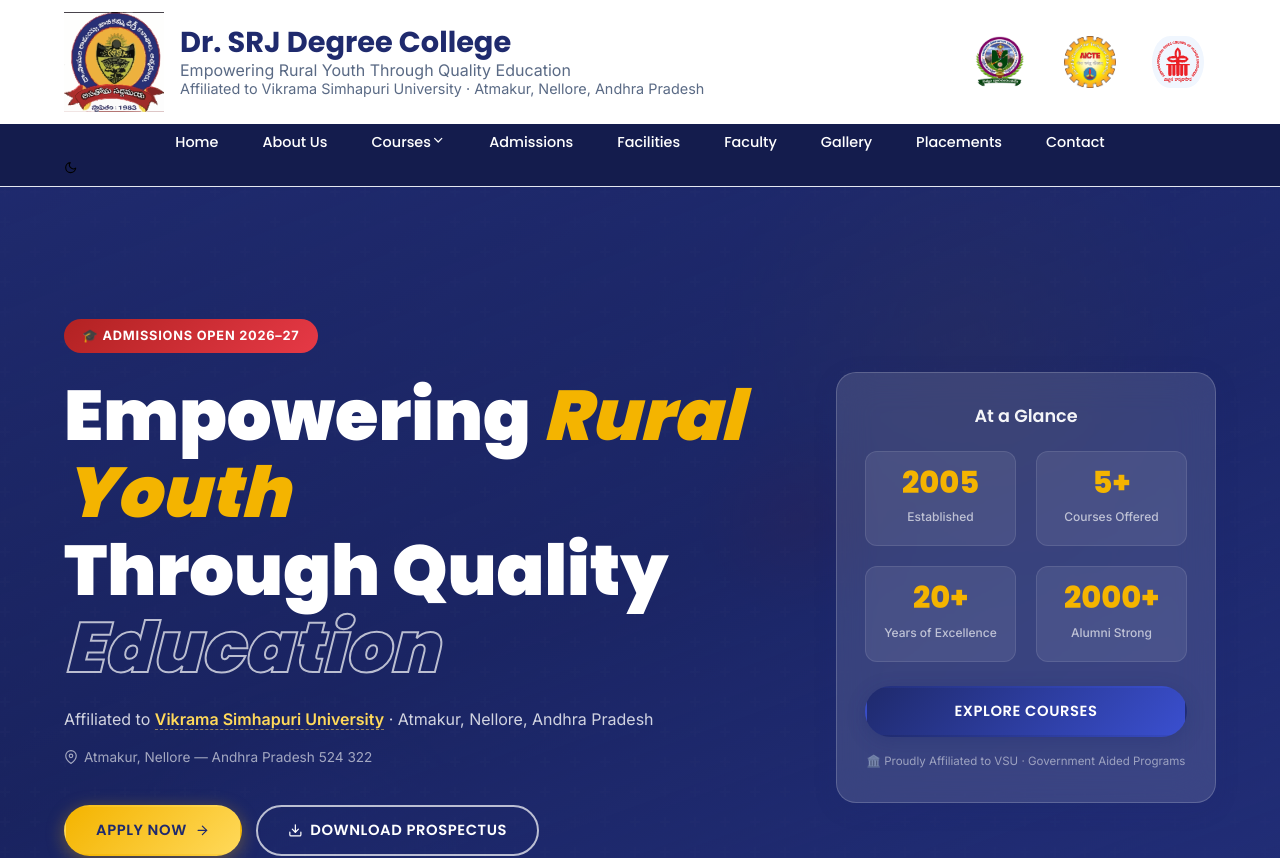
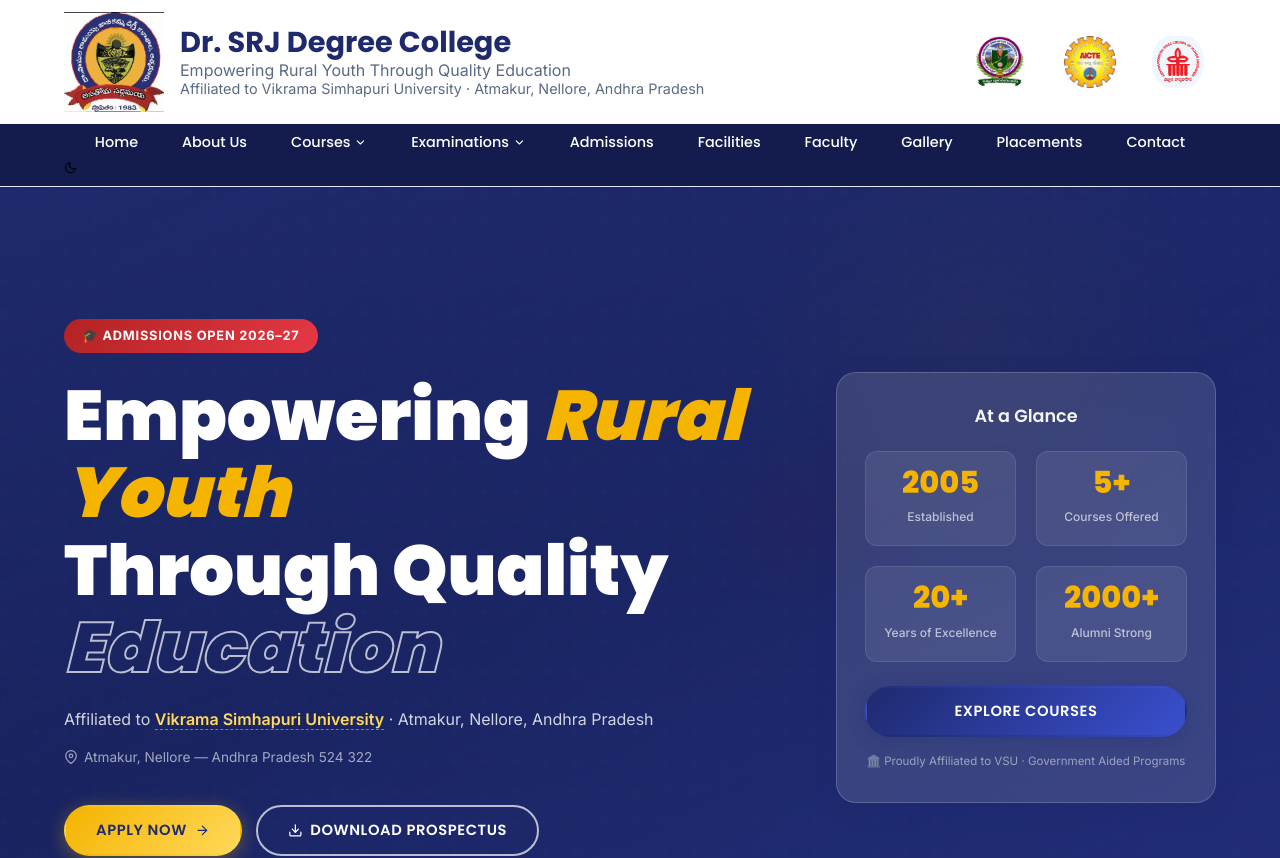
Before and after one commit to Pranay-Bhaskar/SRJ_Degree_college, a React (Vite) app in the folder frontend/: page / in a window 1280 px wide. Shown: the top 858 px of the page. Built offline with nearby package versions, Linux system fonts and the light colour scheme.

Commit message:
add exam nav

```diff
--- a/frontend/src/components/Navbar.css
+++ b/frontend/src/components/Navbar.css
@@ -289,6 +289,15 @@
   gap: 16px;
 }
 
+.navbar__chevron {
+  display: inline-block;
+  vertical-align: middle;
+  margin-left: 4px;
+  font-size: 0.8rem;
+  position: relative;
+  top: -1px;
+}
+
 .college-logo {
   height: 100px;
   width: auto;
--- a/frontend/src/components/Navbar.jsx
+++ b/frontend/src/components/Navbar.jsx
@@ -230,6 +230,15 @@
       { label: "B.Com", href: "/#courses" },
     ],
   },
+  {
+    label: "Examinations",
+    href: "/#examinations",
+    dropdown: [
+      { label: "Notifications", href: "/#notifications" },
+      { label: "Orders & Circulars", href: "/#orders" },
+      { label: "Downloads", href: "/#downloads" },
+    ],
+  },
   { label: "Admissions", href: "/#admissions" },
   { label: "Facilities", href: "/#facilities" },
   { label: "Faculty", href: "/#management" },
```
